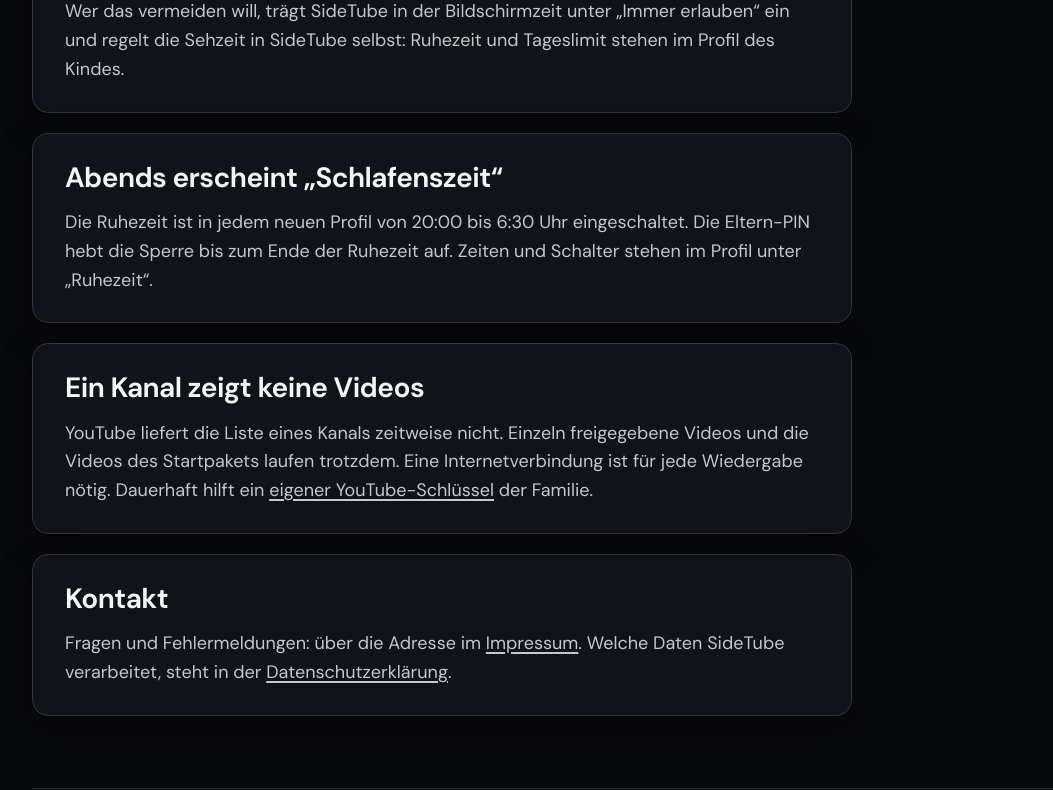
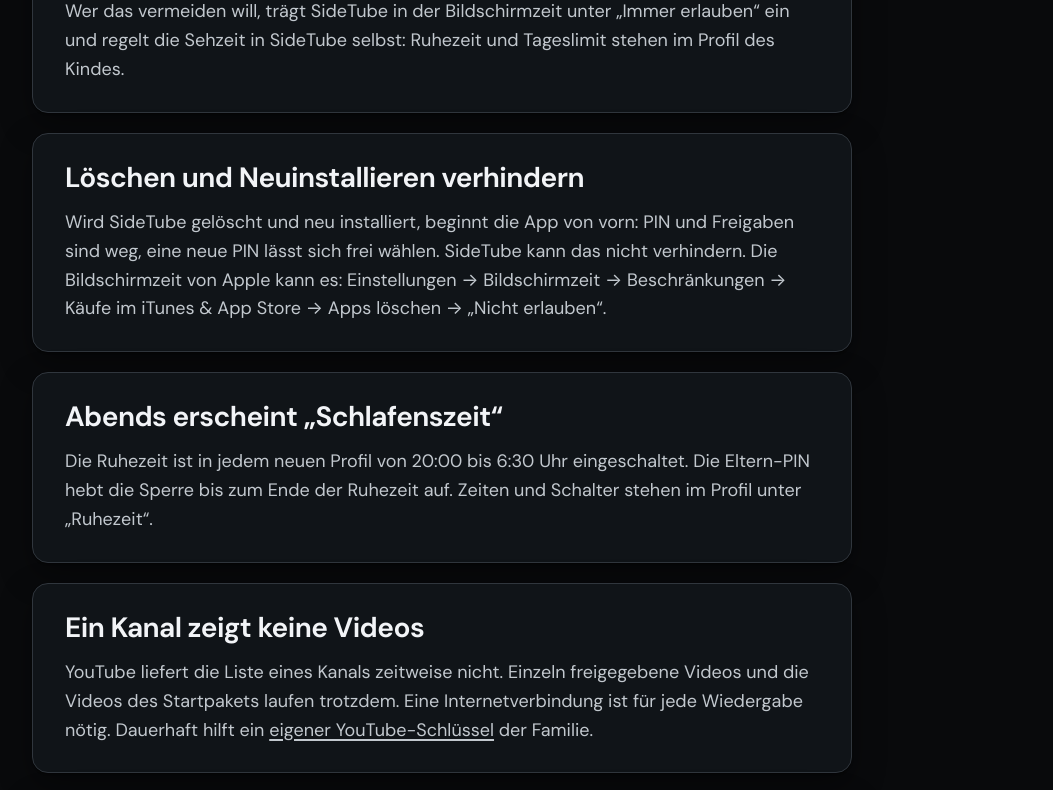
Before and after one commit to sidekids/sidekids.github.io, a plain HTML site: page about/sidetube-help.de.html in a window 1280 px wide. Shown: the part 940-1730 px from the top of the page, without its empty margins (48-1101 px from the left). Drawn offline with Linux system fonts and the light colour scheme.

Commit message:
SideTube help: how to prevent deleting and reinstalling the app (DE/EN)

```diff
--- a/about/sidetube-help.de.html
+++ b/about/sidetube-help.de.html
@@ -45,6 +45,10 @@
           <p>Ist auf dem iPhone des Kindes die Bildschirmzeit von Apple eingerichtet, kann es vorkommen, dass das Kind erst Zeit für SideTube erbitten muss und später noch einmal für eine Website. Der Grund: SideTube zeigt Videos im offiziellen YouTube-Player. iOS zählt diesen Player zusätzlich als Website-Nutzung. SideTube kann das nicht ändern.</p>
           <p>Wer das vermeiden will, trägt SideTube in der Bildschirmzeit unter „Immer erlauben“ ein und regelt die Sehzeit in SideTube selbst: Ruhezeit und Tageslimit stehen im Profil des Kindes.</p>
         </section>
+        <section id="apps-loeschen">
+          <h2>Löschen und Neuinstallieren verhindern</h2>
+          <p>Wird SideTube gelöscht und neu installiert, beginnt die App von vorn: PIN und Freigaben sind weg, eine neue PIN lässt sich frei wählen. SideTube kann das nicht verhindern. Die Bildschirmzeit von Apple kann es: Einstellungen → Bildschirmzeit → Beschränkungen → Käufe im iTunes &amp; App Store → Apps löschen → „Nicht erlauben“.</p>
+        </section>
         <section>
           <h2>Abends erscheint „Schlafenszeit“</h2>
           <p>Die Ruhezeit ist in jedem neuen Profil von 20:00 bis 6:30 Uhr eingeschaltet. Die Eltern-PIN hebt die Sperre bis zum Ende der Ruhezeit auf. Zeiten und Schalter stehen im Profil unter „Ruhezeit“.</p>
```
Also changed, not shown: about/sidetube-help.html (+4 -0 lines).
